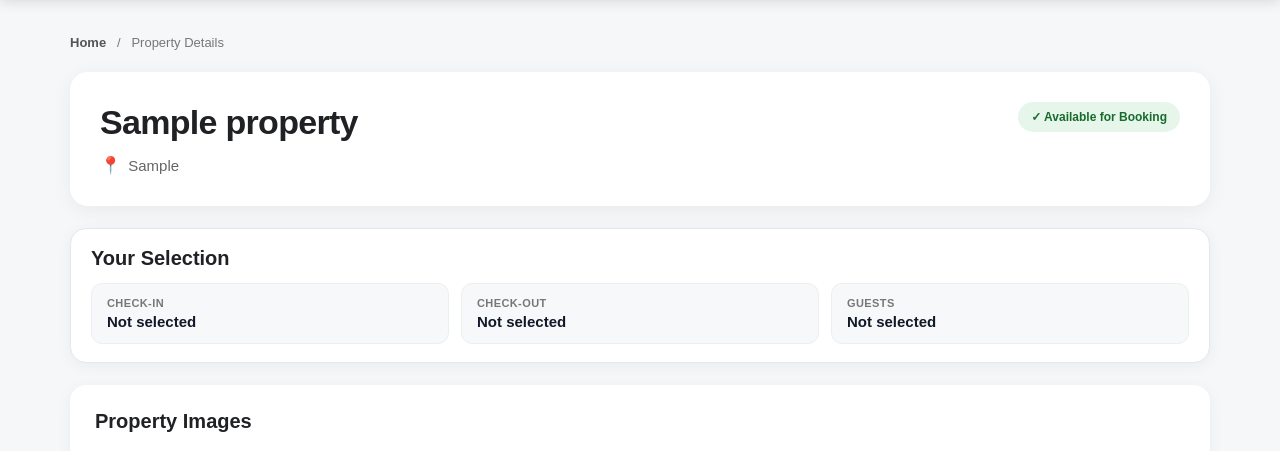
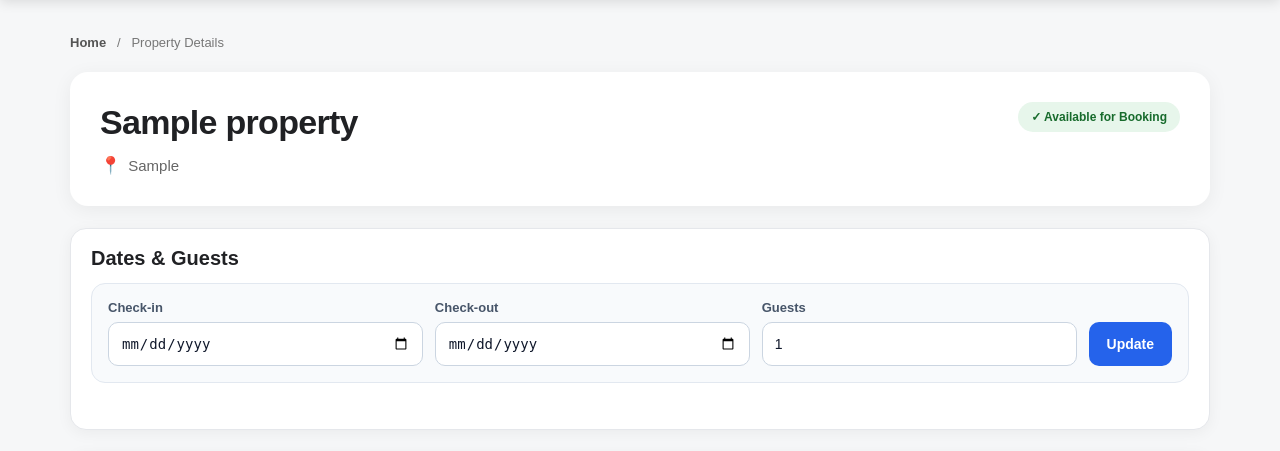
Before and after one commit to Minex0143/Goinn, a Flask app: page /property/1 in a window 1280 px wide. Shown: the part 72-523 px from the top of the page. Run offline with Flask 3, Linux system fonts and the light colour scheme; tables that the repository leaves empty hold one stand-in row (values such as "Sample post").

Commit message:
Update property_details.html

```diff
--- a/templates/property_details.html
+++ b/templates/property_details.html
@@ -905,6 +905,16 @@
 
 <style>
 .search-selection-card{background:#fff;border:1px solid #e5e7eb;border-radius:16px;padding:18px 20px;margin-bottom:22px;box-shadow:0 3px 15px rgba(0,0,0,.05)}
+
+.dates-guests-editor{display:grid;grid-template-columns:repeat(3,minmax(0,1fr)) auto;gap:12px;align-items:end;background:#f8fafc;border:1px solid #e2e8f0;border-radius:14px;padding:16px}
+.edit-selection-field{display:flex;flex-direction:column;gap:7px}
+.edit-selection-field label{font-size:13px;font-weight:700;color:#475569}
+.edit-selection-field input{width:100%;min-height:44px;border:1px solid #cbd5e1;border-radius:10px;padding:0 12px;font-size:14px;background:#fff;color:#0f172a;box-sizing:border-box}
+.edit-selection-field input:focus{outline:none;border-color:#2563eb;box-shadow:0 0 0 3px rgba(37,99,235,.12)}
+.update-selection-btn{min-height:44px;border:0;border-radius:10px;padding:0 18px;background:#2563eb;color:#fff;font-size:14px;font-weight:700;cursor:pointer;white-space:nowrap}
+.update-selection-btn:hover{background:#1d4ed8}
+.selection-error{min-height:20px;margin-top:8px;color:#dc2626;font-size:13px;font-weight:600}
+@media(max-width:760px){.dates-guests-editor{grid-template-columns:1fr}.update-selection-btn{width:100%}}
 .search-selection-grid{display:grid;grid-template-columns:repeat(3,1fr);gap:12px}
 .search-selection-item{background:#f7f8fa;border:1px solid #eceef0;border-radius:11px;padding:13px 15px}
 .search-selection-label{font-size:11px;color:#777;font-weight:800;text-transform:uppercase;letter-spacing:.4px;margin-bottom:4px}
@@ -1030,12 +1040,26 @@
          SEARCH SELECTION FROM HOME
     ================================================== -->
     <section class="search-selection-card">
-        <div class="section-title" style="margin-bottom:13px;">Your Selection</div>
-        <div class="search-selection-grid">
-            <div class="search-selection-item"><div class="search-selection-label">Check-in</div><div class="search-selection-value">{% if selected_check_in %}{{ selected_check_in }}{% else %}Not selected{% endif %}</div></div>
-            <div class="search-selection-item"><div class="search-selection-label">Check-out</div><div class="search-selection-value">{% if selected_check_out %}{{ selected_check_out }}{% else %}Not selected{% endif %}</div></div>
-            <div class="search-selection-item"><div class="search-selection-label">Guests</div><div class="search-selection-value">{% if selected_guests %}{{ selected_guests }} Guest{% if selected_guests|int > 1 %}s{% endif %}{% else %}Not selected{% endif %}</div></div>
+        <div class="section-title" style="margin-bottom:13px;">Dates &amp; Guests</div>
+        <div class="dates-guests-editor">
+            <div class="edit-selection-field">
+                <label for="propertyCheckIn">Check-in</label>
+                <input type="date" id="propertyCheckIn" value="{{ selected_check_in }}">
+            </div>
+
+            <div class="edit-selection-field">
+                <label for="propertyCheckOut">Check-out</label>
+                <input type="date" id="propertyCheckOut" value="{{ selected_check_out }}">
+            </div>
+
+            <div class="edit-selection-field">
+                <label for="propertyGuests">Guests</label>
+                <input type="number" id="propertyGuests" value="{{ selected_guests or 1 }}" min="1" {% if property.max_guests %}max="{{ property.max_guests }}"{% endif %} step="1">
+            </div>
+
+            <button type="button" class="update-selection-btn" onclick="updatePropertySelection()">Update</button>
         </div>
+        <div id="selectionError" class="selection-error" aria-live="polite"></div>
     </section>
 
 
@@ -1352,6 +1376,44 @@
 </div>
 
 <script>
+function updatePropertySelection(){
+    const checkIn=document.getElementById('propertyCheckIn').value;
+    const checkOut=document.getElementById('propertyCheckOut').value;
+    const guests=document.getElementById('propertyGuests').value;
+    const error=document.getElementById('selectionError');
+    error.textContent='';
+    if(!checkIn||!checkOut){error.textContent='Please select both check-in and check-out dates.';return;}
+    if(checkOut<=checkIn){error.textContent='Check-out must be after check-in.';return;}
+    const guestCount=parseInt(guests,10);
+    if(!Number.isInteger(guestCount)||guestCount<1){error.textContent='Please enter at least 1 guest.';return;}
+    const maxGuests={{ property.max_guests if property.max_guests else 0 }};
+    if(maxGuests>0&&guestCount>maxGuests){error.textContent='This property allows a maximum of '+maxGuests+' guests.';return;}
+    const url=new URL(window.location.href);
+    url.searchParams.set('check_in',checkIn);
+    url.searchParams.set('check_out',checkOut);
+    url.searchParams.set('guests',String(guestCount));
+    window.location.href=url.toString();
+}
+
+function syncCheckoutMinimum(){
+    const checkIn=document.getElementById('propertyCheckIn');
+    const checkOut=document.getElementById('propertyCheckOut');
+    if(!checkIn||!checkOut)return;
+    const today=new Date();
+    const yyyy=today.getFullYear();
+    const mm=String(today.getMonth()+1).padStart(2,'0');
+    const dd=String(today.getDate()).padStart(2,'0');
+    const todayValue=yyyy+'-'+mm+'-'+dd;
+    checkIn.min=todayValue;
+    checkOut.min=checkIn.value||todayValue;
+    if(checkIn.value&&checkOut.value&&checkOut.value<=checkIn.value)checkOut.value='';
+}
+
+document.addEventListener('DOMContentLoaded',function(){
+    const checkIn=document.getElementById('propertyCheckIn');
+    if(checkIn){checkIn.addEventListener('change',syncCheckoutMinimum);syncCheckoutMinimum();}
+});
+
 function openBookingModal(){const m=document.getElementById('bookingModal');if(!m)return;m.classList.add('show');m.setAttribute('aria-hidden','false');document.body.style.overflow='hidden';}
 function closeBookingModal(){const m=document.getElementById('bookingModal');if(!m)return;m.classList.remove('show');m.setAttribute('aria-hidden','true');document.body.style.overflow='';}
 document.getElementById('bookingModal')?.addEventListener('click',function(e){if(e.target===this)closeBookingModal();});
```
